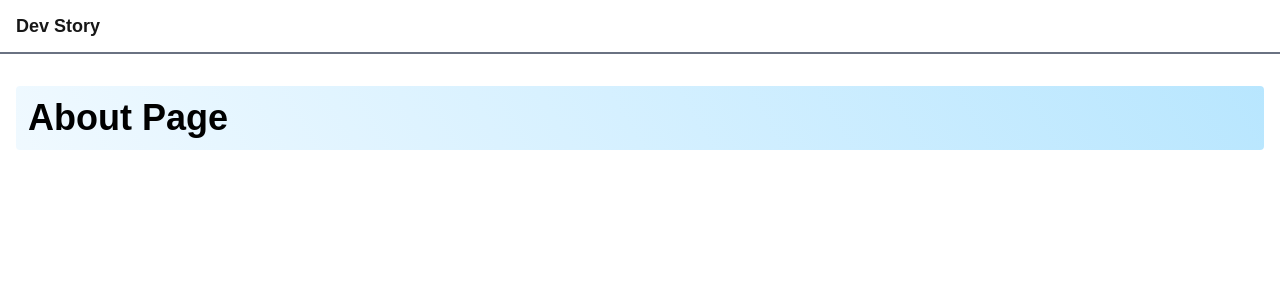
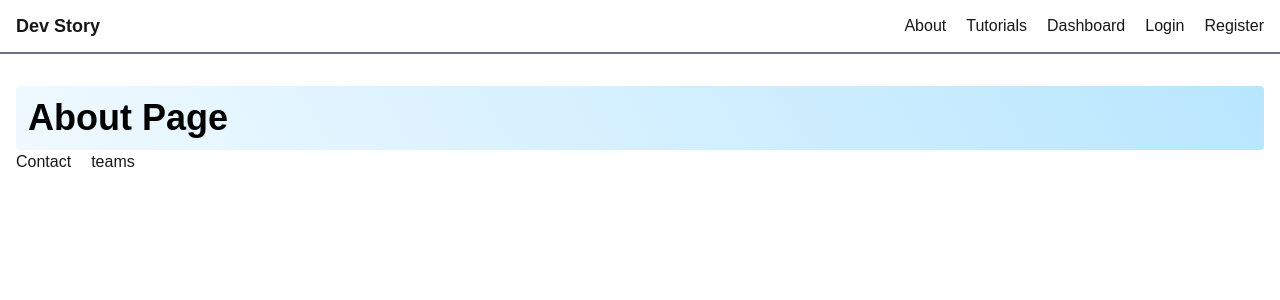
Before and after one commit to adittacse/dev-story, a Next.js app: page /about in a window 1280 px wide. Shown: the top 300 px of the page. Built offline with nearby package versions, Linux system fonts and the light colour scheme.

Commit message:
navbar added

```diff
--- a/src/app/about/page.jsx
+++ b/src/app/about/page.jsx
@@ -1,10 +1,16 @@
 import React from "react";
 import Title from "@/components/Title";
+import Link from "next/link";
 
 const About = () => {
     return (
         <div>
             <Title>About Page</Title>
+
+            <nav className="space-x-5">
+                <Link href="/about/contact">Contact</Link>
+                <Link href="/about/teams">teams</Link>
+            </nav>
         </div>
     );
 };
--- /dev/null
+++ b/src/app/dashboard/page.jsx
@@ -0,0 +1,11 @@
+import React from "react";
+
+const Dashboard = () => {
+    return (
+        <div>
+
+        </div>
+    );
+};
+
+export default Dashboard;
--- a/src/components/Header.jsx
+++ b/src/components/Header.jsx
@@ -1,9 +1,18 @@
 import React from "react";
+import Link from "next/link";
 
 const Header = () => {
     return (
-        <header className="px-4 py-3 border-b-2 border-gray-500">
-            <h2 className="text-lg font-semibold">Dev Story</h2>
+        <header className="px-4 py-3 border-b-2 border-gray-500 flex flex-wrap justify-between items-center">
+            <Link href="/" className="text-lg font-semibold">Dev Story</Link>
+
+            <nav className="space-x-5">
+                <Link href="/about">About</Link>
+                <Link href="/tutorials">Tutorials</Link>
+                <Link href="/dashboard">Dashboard</Link>
+                <Link href="/login">Login</Link>
+                <Link href="/register">Register</Link>
+            </nav>
         </header>
     );
 };
```
